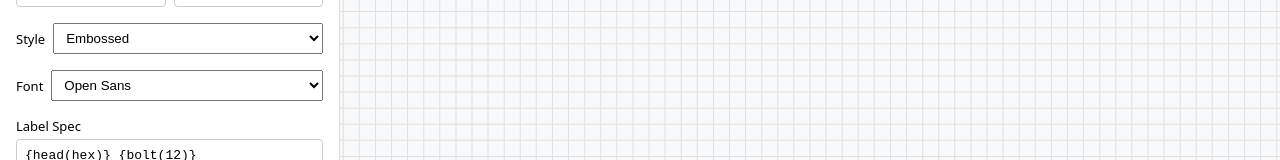
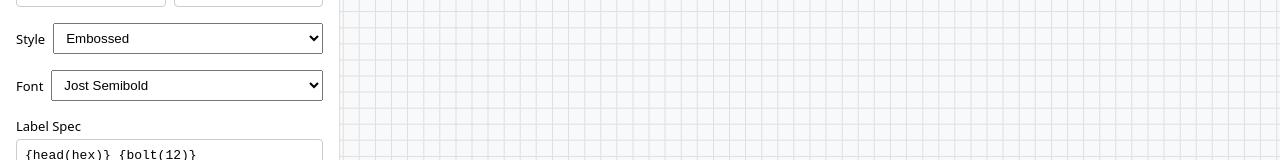
Before and after one commit to ndevenish/gflabel-js, a React (Vite) app: page / in a window 1280 px wide. Shown: the part 147-307 px from the top of the page. Built offline with nearby package versions, Linux system fonts and the light colour scheme.

Commit message:
Default font to Jost Semibold

```diff
--- a/src/components/ControlPanel.tsx
+++ b/src/components/ControlPanel.tsx
@@ -31,7 +31,7 @@ const DEFAULTS: Settings = {
   height: undefined,
   version: undefined,
   style: LabelStyle.EMBOSSED,
-  font: "open-sans",
+  font: "jost-semibold",
   spec: "{head(hex)} {bolt(12)}\nM3 x 12",
   autoRender: true,
   previewMode: "3d",
```
